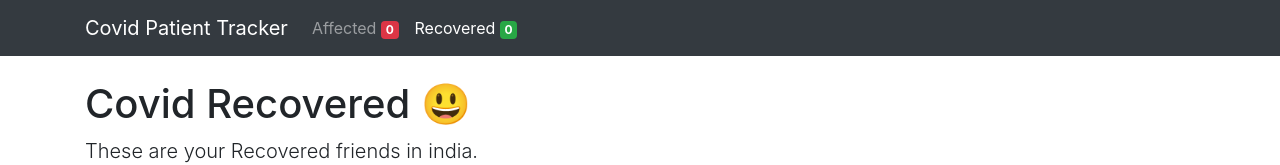
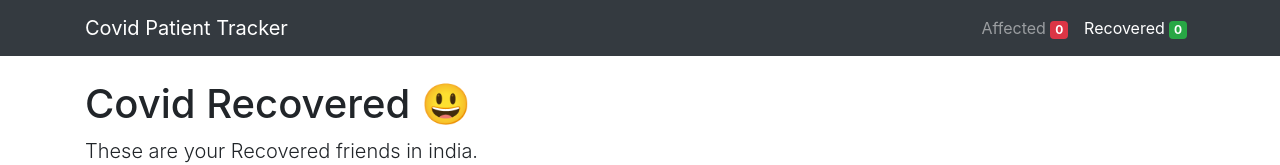
Before and after one commit to debjoybhowal/type-added, an Angular app: page /recovered in a window 1280 px wide. Shown: the top 165 px of the page. Built offline with nearby package versions, Linux system fonts and the light colour scheme; no server answers.

Commit message:
imporoved the responsive behaviour

```diff
--- a/src/app/affected/affected-view/affected-view.component.html
+++ b/src/app/affected/affected-view/affected-view.component.html
@@ -1,4 +1,4 @@
-<table class="table">
+<table class="table table-responsive-sm">
   <thead class="thead-primary bg-primary text-light" app-table-head></thead>
   <tbody>
     <ng-container *ngFor="let affected of affecteds; let i = index">
--- a/src/app/app.module.ts
+++ b/src/app/app.module.ts
@@ -14,7 +14,8 @@ import { CountersPipe } from './counters.pipe';
 import { RecoveredComponent } from './recovered/recovered.component';
 import { RecoveredViewComponent } from './recovered/recovered-view/recovered-view.component';
 import { RecoveredFormComponent } from './recovered/recovered-form/recovered-form.component';
-import { ModalModule } from 'ngx-bootstrap/modal';
+import { BrowserAnimationsModule } from '@angular/platform-browser/animations';
+import { CollapseModule } from 'ngx-bootstrap/collapse';
 
 @NgModule({
   declarations: [
@@ -35,7 +36,8 @@ import { ModalModule } from 'ngx-bootstrap/modal';
     HttpClientModule,
     FormsModule,
     ReactiveFormsModule,
-    ModalModule.forRoot(),
+    BrowserAnimationsModule,
+    CollapseModule.forRoot(),
   ],
   providers: [],
   bootstrap: [AppComponent],
--- a/src/app/nav/nav.component.html
+++ b/src/app/nav/nav.component.html
@@ -9,12 +9,18 @@
       aria-controls="navbarsExample07"
       aria-expanded="false"
       aria-label="Toggle navigation"
+      (click)="isCollapsed = !isCollapsed"
     >
       <span class="navbar-toggler-icon"></span>
     </button>
 
-    <div class="collapse navbar-collapse" id="navbarsExample07">
-      <ul class="navbar-nav mr-auto">
+    <div
+      class="collapse navbar-collapse"
+      id="navbarsExample07"
+      [collapse]="isCollapsed"
+      [isAnimated]="true"
+    >
+      <ul class="navbar-nav ml-auto">
         <li class="nav-item">
           <a
             class="nav-link"
--- a/src/app/nav/nav.component.ts
+++ b/src/app/nav/nav.component.ts
@@ -7,6 +7,7 @@ import { Component, Input, OnInit } from '@angular/core';
 })
 export class NavComponent implements OnInit {
   @Input('patientData') patientData;
+  isCollapsed = true;
   constructor() {}
 
   ngOnInit(): void {}
--- a/src/app/recovered/recovered-view/recovered-view.component.html
+++ b/src/app/recovered/recovered-view/recovered-view.component.html
@@ -1,4 +1,4 @@
-<table class="table">
+<table class="table table-responsive-sm">
   <thead class="thead-success bg-success text-light" app-table-head></thead>
   <tbody>
     <ng-container *ngFor="let recovered of recovered; let i = index">
```
